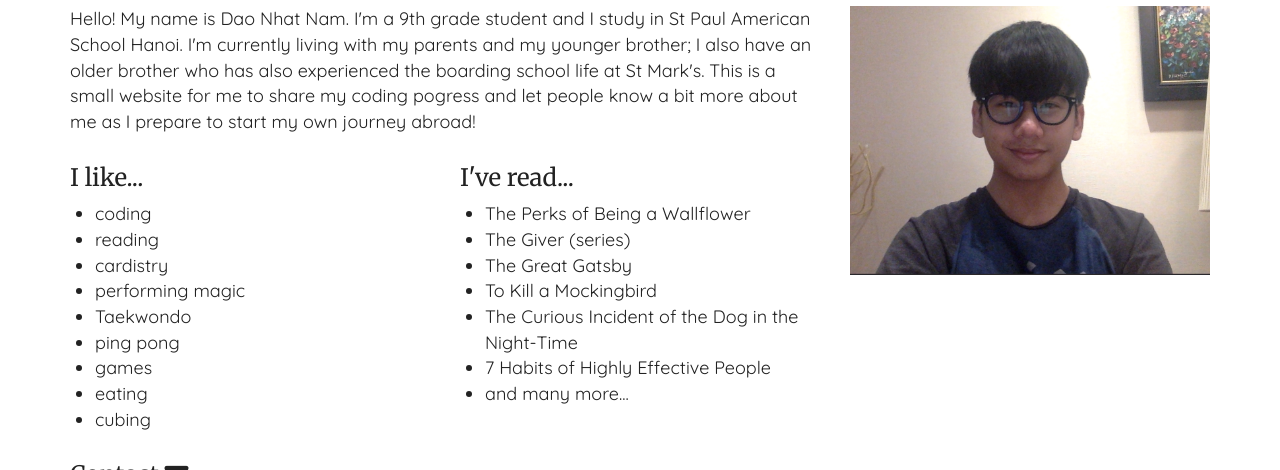
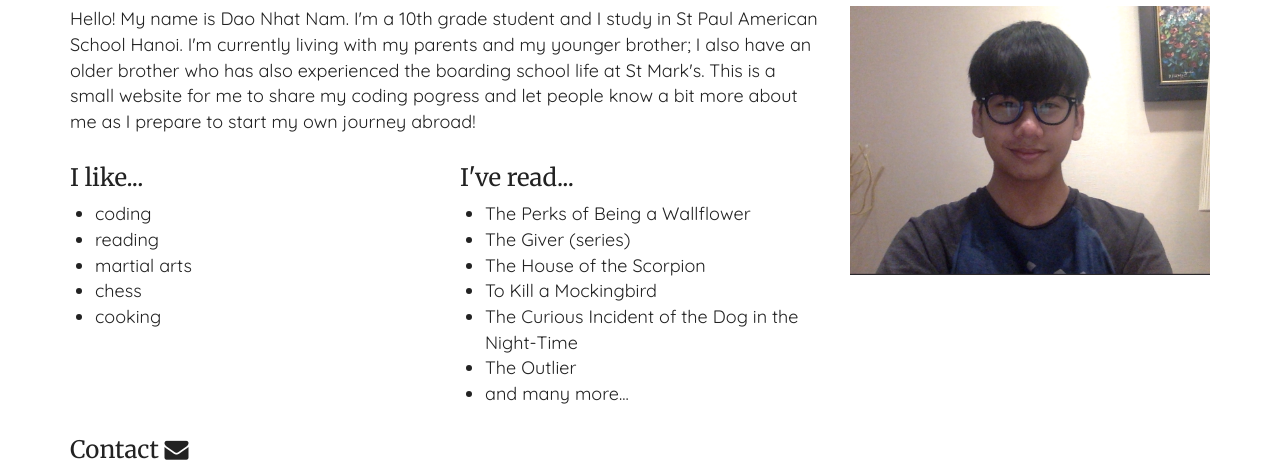
Before and after one commit to nhat-nam/nhat-nam.github.io, a plain HTML site: page about.html in a window 1280 px wide. Shown: the part 221-691 px from the top of the page. Drawn offline with nearby package versions, Linux system fonts and the light colour scheme.

Commit message:
updated my life

```diff
--- a/about.html
+++ b/about.html
@@ -29,20 +29,16 @@
     <h2>About</h2>
     <div class="row">
         <div class="col-md-8" style="margin-bottom: 20px;">
-            <p>Hello! My name is Dao Nhat Nam. I'm a 9th grade student and I study in St Paul American School Hanoi. I'm currently living with my parents and my younger brother; I also have an older brother who has also experienced the boarding school life at St Mark's. This is a small website for me to share my coding pogress and let people know a bit more about me as I prepare to start my own journey abroad!</p>
+            <p>Hello! My name is Dao Nhat Nam. I'm a 10th grade student and I study in St Paul American School Hanoi. I'm currently living with my parents and my younger brother; I also have an older brother who has also experienced the boarding school life at St Mark's. This is a small website for me to share my coding pogress and let people know a bit more about me as I prepare to start my own journey abroad!</p>
             <div class="row">
                 <div class="col-sm-6">
                     <h3>I like...</h3>
                     <ul>
                         <li>coding</li>
                         <li>reading</li>
-                        <li>cardistry</li>
-                        <li>performing magic</li>
-                        <li>Taekwondo</li>
-                        <li>ping pong</li>
-                        <li>games</li>
-                        <li>eating</li>
-                        <li>cubing</li>
+                        <li>martial arts</li>
+                        <li>chess</li>
+                        <li>cooking</li>
                     </ul>
 
                 </div>
@@ -51,10 +47,10 @@
                     <ul>
                         <li>The Perks of Being a Wallflower</li>
                         <li>The Giver (series)</li>
-                        <li>The Great Gatsby</li>
+                        <li>The House of the Scorpion</li>
                         <li>To Kill a Mockingbird</li>
                         <li>The Curious Incident of the Dog in the Night-Time</li>
-                        <li>7 Habits of Highly Effective People</li>
+                        <li>The Outlier</li>
                         <li>and many more...</li>
 
                     </ul>
```
